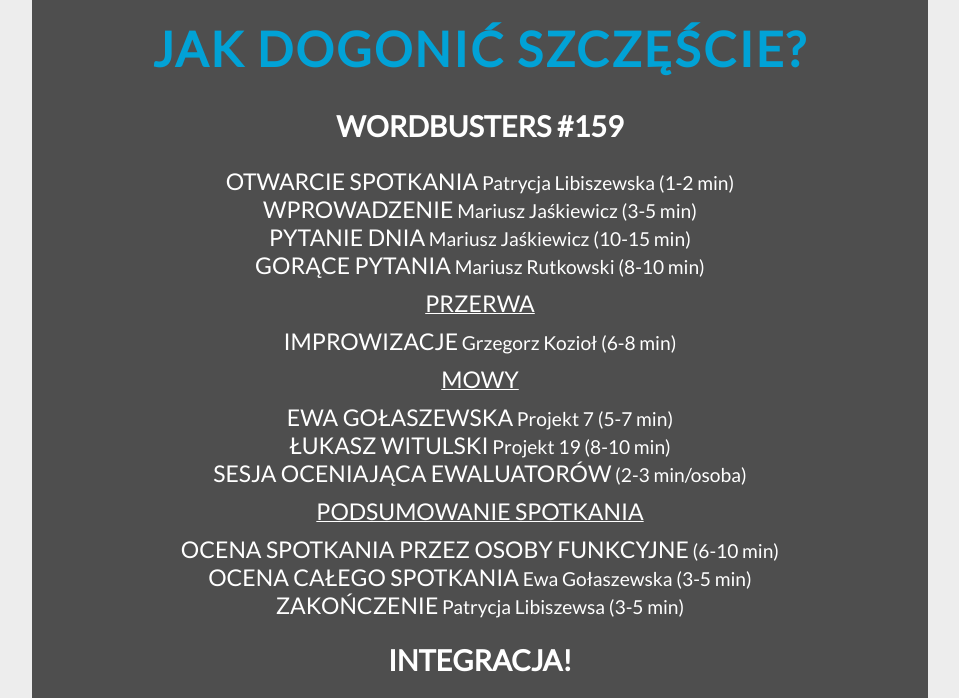
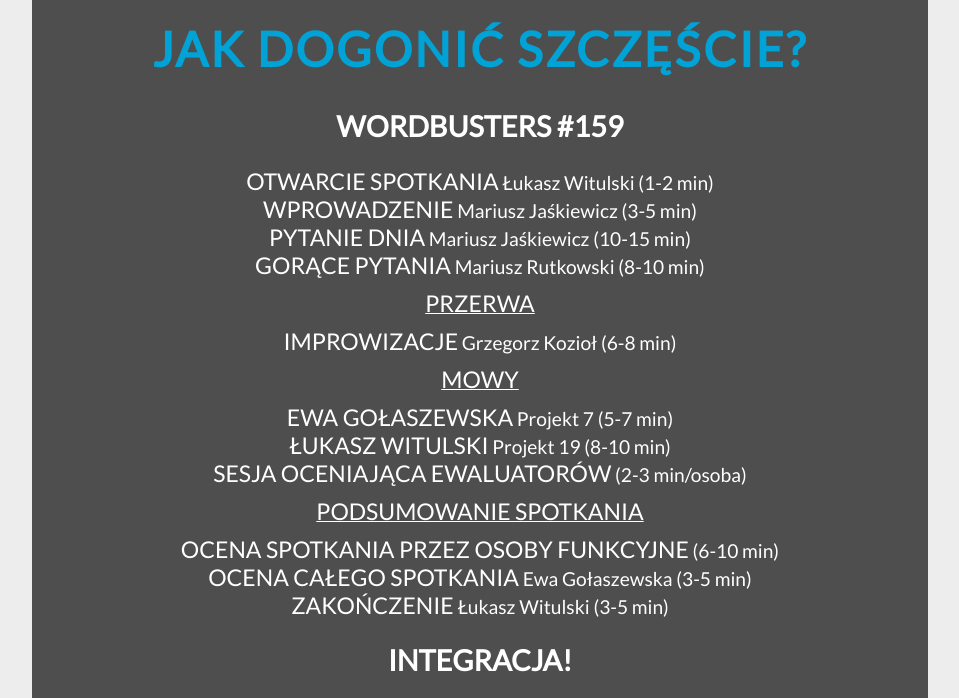
Before and after one commit to sosek108/wordbusters, a website: page wwwroot/agenda.html in a window 1280 px wide. Shown: the top 698 px of the page, without its empty margins (160-1119 px from the left). Drawn offline with nearby package versions, Linux system fonts and the light colour scheme; files that its build step writes are made by us from their sources; a web font is replaced by a local one.

```diff
--- a/wwwroot/agenda.html
+++ b/wwwroot/agenda.html
@@ -14,7 +14,7 @@
             <h2>Wordbusters #159</h2>
             <div class="entry">
                 <span class="title">Otwarcie spotkania</span>
-                <span class="person">Patrycja Libiszewska</span>
+                <span class="person">Łukasz Witulski</span>
                 <span class="time">(1-2 min)</span>
             </div>
             <div class="entry">
@@ -73,7 +73,7 @@
             </div>
             <div class="entry">
                 <span class="title">Zakończenie</span>
-                <span class="person">Patrycja Libiszewsa</span>
+                <span class="person">Łukasz Witulski</span>
                 <span class="time">(3-5 min)</span>
             </div>
             <h2>Integracja!</h2>
```
